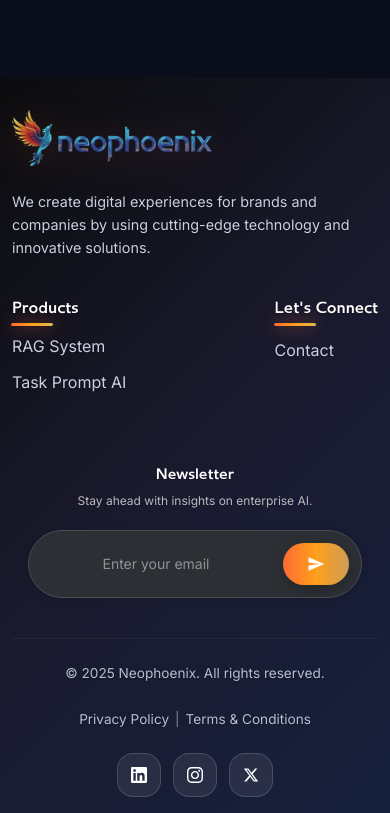
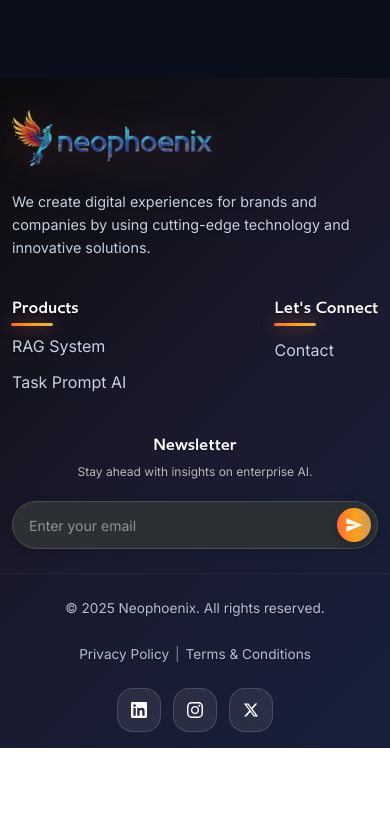
Before and after one commit to dhavalinventam/neophoenix-web, a Next.js app: page /terms-conditions in a window 390 px wide. Shown: the part 3355-4168 px from the top of the page. After the commit the page ends 4103 px from the top, so only its background shows below. Built offline with nearby package versions, Linux system fonts and the light colour scheme.

Commit message:
fix footer responsive issue

```diff
--- a/src/app/(pages)/terms-conditions/page.tsx
+++ b/src/app/(pages)/terms-conditions/page.tsx
@@ -1,6 +1,7 @@
 'use client';
 
 import styles from './page.module.scss';
+import { Container, Row, Col } from 'react-bootstrap';
 
 export default function TermsConditionsPage() {
   return (
@@ -8,7 +9,7 @@
       <div className={`${styles.termsContainer} hero`}>
         {/* Hero Section */}
         <div className={styles.heroSection}>
-          <div className="container">
+          <Container>
             <div className={styles.heroContent}>
               <div className={styles.headline}>
                 <h1 className={styles.title}>Terms & Conditions</h1>
@@ -18,14 +19,14 @@
                 <p className={styles.lastUpdated}>Last updated: {new Date().toLocaleDateString('en-US', { year: 'numeric', month: 'long', day: 'numeric' })}</p>
               </div>
             </div>
-          </div>
+          </Container>
         </div>
 
         {/* Main Content */}
         <div className={styles.mainSection}>
-          <div className="container-fluid">
-            <div className="row justify-content-center">
-              <div className="col-12 col-lg-10 col-xl-8">
+          <Container fluid>
+            <Row className="justify-content-center">
+              <Col xs={12} lg={10} xl={8}>
                 <h2 className={styles.sectionTitle}>1. Acceptance of Terms</h2>
                 <div className={styles.sectionContent}>
                   <p className={styles.paragraph}>
@@ -178,9 +179,9 @@
                     <p><strong>Phone:</strong> [Your Contact Number]</p>
                   </div>
                 </div>
-              </div>
-            </div>
-          </div>
+              </Col>
+            </Row>
+          </Container>
         </div>
       </div>
     </>
--- a/src/components/layout/footer/Footer.module.scss
+++ b/src/components/layout/footer/Footer.module.scss
@@ -90,7 +90,7 @@
   position: relative;
   z-index: 1;
   display: grid;
-  grid-template-columns: auto 500px;
+  grid-template-columns: repeat(2, 1fr);
   gap: 48px;
   margin-bottom: 48px;
   align-items: start;
@@ -270,6 +270,10 @@
   display: flex;
   justify-content: space-between;
   gap: 42px;
+  max-width: 500px;
+  width: 100%;
+  margin-left: auto;
+
 }
 
 .footer_rightColumn_section {
@@ -282,6 +286,7 @@
     margin-top: 10px;
     width: 100%;
     max-width: 500px;
+    margin-left: auto;
 
     .newsletterTitle {
       font-size: $font-size-lg;
@@ -549,16 +554,12 @@
     gap: 32px;
   }
 
-  .leftColumn {
-    grid-column: 1 / -1;
-  }
-
   .footer_rightColumn_section {
     gap: 2rem;
   }
 }
 
-@media (max-width: 768px) {
+@media (max-width: 767px) {
   .footer {
     padding: 48px 0 24px;
   }
@@ -567,6 +568,9 @@
     grid-template-columns: 1fr;
     gap: 32px;
     margin-bottom: 32px;
+  }
+  .rightColumn_section{
+   margin: 0;
   }
 
   .leftColumn {
@@ -597,11 +601,9 @@
   }
 
   .footer_rightColumn_section {
-    gap: 2rem;
+    gap: 24px;
 
     .newsletterSection {
-      margin-top: 24px;
-      padding: 20px;
 
       .newsletterTitle {
         font-size: $font-size-base;
@@ -616,13 +618,14 @@
       .newsletterForm .emailInputGroup {
         flex-direction: row;
         gap: 12px;
-        padding: 16px;
+        padding: 8px;
         max-width: 100%;
 
         .emailInput {
           padding: 0px !important;
-          font-size: $font-size-base;
-          text-align: center;
+          font-size: $font-size-sm;
+          text-align: left;
+          margin-left: 10px;
           border-radius: 50px;
         }
 
@@ -631,6 +634,7 @@
           height: 100%;
           align-self: center;
           margin-right: 0;
+          padding: 8px;
         }
 
         // Show mobile button and hide desktop button on mobile
@@ -682,6 +686,17 @@
       gap: 1rem;
     }
   }
+
+  .middleColumn,
+  .rightColumn {
+    .sectionTitle {
+      .linkList li {
+        .link {
+          font-size: 14px;
+        }
+      }
+    }
+  }
 }
 
 @media (max-width: 576px) {
@@ -725,14 +740,12 @@
   }
 
   .footer_rightColumn_section {
-    gap: 1.5rem;
+    gap: 20px;
 
     .newsletterSection {
-      margin-top: 20px;
-      padding: 16px;
 
       .newsletterTitle {
-        font-size: 15px;
+        font-size: $font-size-base;
       }
 
       .newsletterDescription {
@@ -740,7 +753,7 @@
       }
 
       .newsletterForm .emailInputGroup {
-        padding: 12px;
+        padding: 6px;
         max-width: 100%;
 
         .emailInput {
@@ -779,7 +792,7 @@
       margin-bottom: 0px;
 
       .link {
-        font-size: 14.4px;
+        font-size: 14px;
       }
     }
   }
--- a/src/components/layout/footer/index.tsx
+++ b/src/components/layout/footer/index.tsx
@@ -3,13 +3,14 @@
 import logo from '../../../../public/logo.png';
 import Link from 'next/link';
 import Button from '@/components/ui/button';
+import { Container, Row, Col } from 'react-bootstrap';
 
 export default function Footer() {
   const year = new Date().getFullYear();
 
   return (
     <footer className={styles.footer}>
-      <div className="container">
+      <Container>
         {/* Main Footer Content - Three Column Layout */}
         <div className={styles.mainContent}>
           {/* Left Column - Company Information and Newsletter */}
@@ -102,7 +103,8 @@
         </div>
 
         {/* Bottom Section - Copyright and Social Media */}
-        <div className={styles.bottomSection}>
+        <Row className={styles.bottomSection}>
+          <Col>
             <div className={styles.copyrightContent}>
               <p className={styles.copyrightText}>
                 © {year} Neophoenix. All rights reserved.
@@ -134,8 +136,9 @@
                 </Link>
               </div>
             </div>
-        </div>
-      </div>
+          </Col>
+        </Row>
+      </Container>
     </footer>
   );
 }
--- a/src/components/pages/Landing/hero-section/index.tsx
+++ b/src/components/pages/Landing/hero-section/index.tsx
@@ -3,6 +3,7 @@
 import React, { useState, useEffect } from 'react';
 import styles from './HeroSection.module.scss';
 import Button from '@/components/ui/button';
+import { Container } from 'react-bootstrap';
 
 const HeroSection = () => {
   const [isVisible, setIsVisible] = useState(false);
@@ -67,7 +68,7 @@
 
         {/* Content Container */}
         <div className={styles.contentContainer}>
-          <div className="container">
+          <Container>
             {/* Main Headline */}
             <div className={`${styles.headline} ${isVisible ? styles.visible : ''}`}>
               <div className={styles.badge}>
@@ -99,7 +100,7 @@
                 }}
               />
             </div>
-          </div>
+          </Container>
         </div>
       </section>
     </>
--- a/src/components/pages/Landing/index.tsx
+++ b/src/components/pages/Landing/index.tsx
@@ -1,6 +1,6 @@
 import React from 'react';
 import HeroSection from './hero-section';
-import OurServices from './our-services';
+// import OurServices from './our-services';
 import WhoWeAre from './who-we-are';
 // import HowItWorks from './how-it-works';
 import PersonalizedWishlist from './personalized-wishlist';
@@ -13,7 +13,7 @@
   return (
     <>
       <HeroSection />
-      <OurServices />
+      {/* <OurServices /> */}
       <WhoWeAre />
       {/* <HowItWorks /> */}
       {/* <Testimonials /> */}
```
Also changed, not shown: src/app/(pages)/contact/page.tsx (+23 -22 lines), src/app/(pages)/privacy-policy/page.tsx (+9 -8 lines), src/components/pages/Landing/personalized-wishlist/index.tsx (+13 -13 lines), src/components/pages/Landing/who-we-are/index.tsx (+7 -6 lines). Lines whose indentation alone changed are shown as unchanged.
